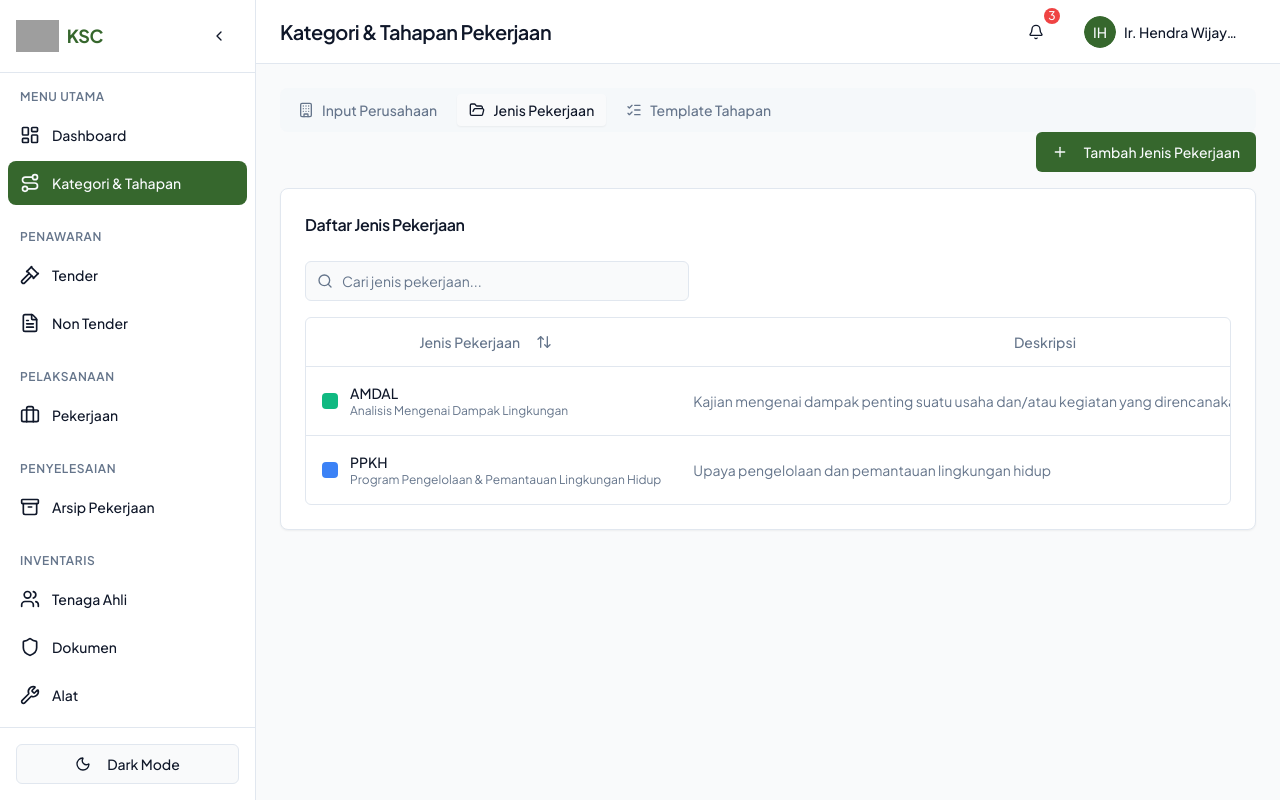
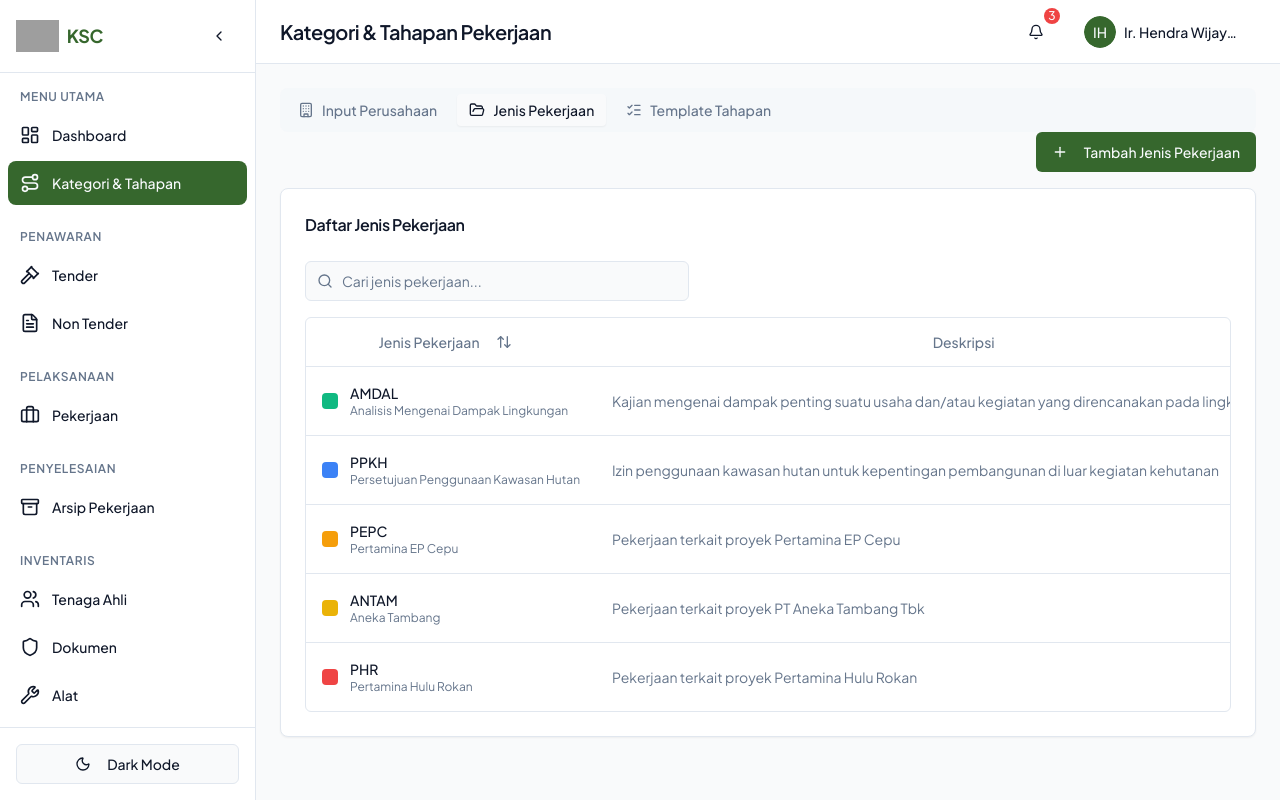
Before and after one commit to muhammaaddsafii-dev/ksc-nextjs, a Next.js app: page /kategori-dan-tahapan in a window 1280 px wide. Built offline with nearby package versions, Linux system fonts and the light colour scheme; grey boxes are pictures that could not be loaded.

Commit message:
edit jenis pekerjaan di edit pekerjaan

```diff
--- a/src/app/pekerjaan/components/tabs/InfoTab.tsx
+++ b/src/app/pekerjaan/components/tabs/InfoTab.tsx
@@ -10,6 +10,7 @@ import { Badge } from '@/components/ui/badge';
 import { FormData } from '../../hooks/useFormManagement';
 import { formatDateInput } from '@/lib/helpers';
 import { useEffect, useRef } from 'react';
+import { mockJenisPekerjaan } from '@/mocks/data';
 
 interface InfoTabProps {
   formData: FormData;
@@ -221,9 +222,11 @@ export function InfoTab({
               <SelectValue placeholder="Pilih jenis pekerjaan" />
             </SelectTrigger>
             <SelectContent>
-              <SelectItem value="AMDAL">AMDAL</SelectItem>
-              <SelectItem value="PPKH">PPKH</SelectItem>
-              <SelectItem value="LAIN-LAIN">LAIN-LAIN</SelectItem>
+              {mockJenisPekerjaan.map((jenis) => (
+                <SelectItem key={jenis.id} value={jenis.kode}>
+                  {jenis.kode}
+                </SelectItem>
+              ))}
             </SelectContent>
           </Select>
         </div>
--- a/src/mocks/data.ts
+++ b/src/mocks/data.ts
@@ -2315,9 +2315,39 @@ export const mockJenisPekerjaan: JenisPekerjaan[] = [
   {
     id: '2',
     kode: 'PPKH',
-    nama: 'Program Pengelolaan & Pemantauan Lingkungan Hidup',
-    deskripsi: 'Upaya pengelolaan dan pemantauan lingkungan hidup',
+    nama: 'Persetujuan Penggunaan Kawasan Hutan',
+    deskripsi: 'Izin penggunaan kawasan hutan untuk kepentingan pembangunan di luar kegiatan kehutanan',
     warna: '#3B82F6',
+    aktif: true,
+    createdAt: new Date('2024-01-01'),
+    updatedAt: new Date('2024-01-01'),
+  },
+  {
+    id: '3',
+    kode: 'PEPC',
+    nama: 'Pertamina EP Cepu',
+    deskripsi: 'Pekerjaan terkait proyek Pertamina EP Cepu',
+    warna: '#F59E0B',
+    aktif: true,
+    createdAt: new Date('2024-01-01'),
+    updatedAt: new Date('2024-01-01'),
+  },
+  {
+    id: '4',
+    kode: 'ANTAM',
+    nama: 'Aneka Tambang',
+    deskripsi: 'Pekerjaan terkait proyek PT Aneka Tambang Tbk',
+    warna: '#EAB308',
+    aktif: true,
+    createdAt: new Date('2024-01-01'),
+    updatedAt: new Date('2024-01-01'),
+  },
+  {
+    id: '5',
+    kode: 'PHR',
+    nama: 'Pertamina Hulu Rokan',
+    deskripsi: 'Pekerjaan terkait proyek Pertamina Hulu Rokan',
+    warna: '#EF4444',
     aktif: true,
     createdAt: new Date('2024-01-01'),
     updatedAt: new Date('2024-01-01'),
```
